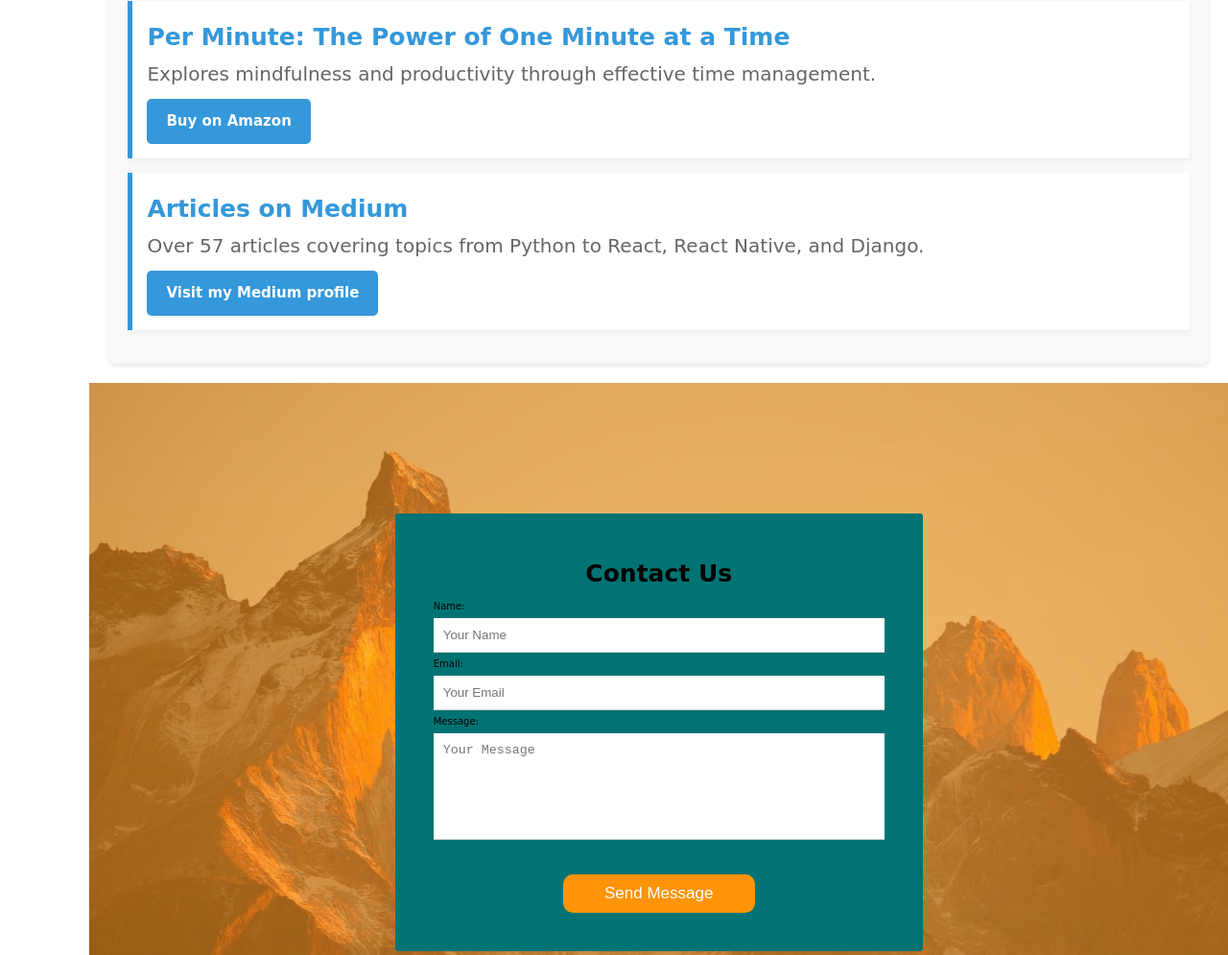
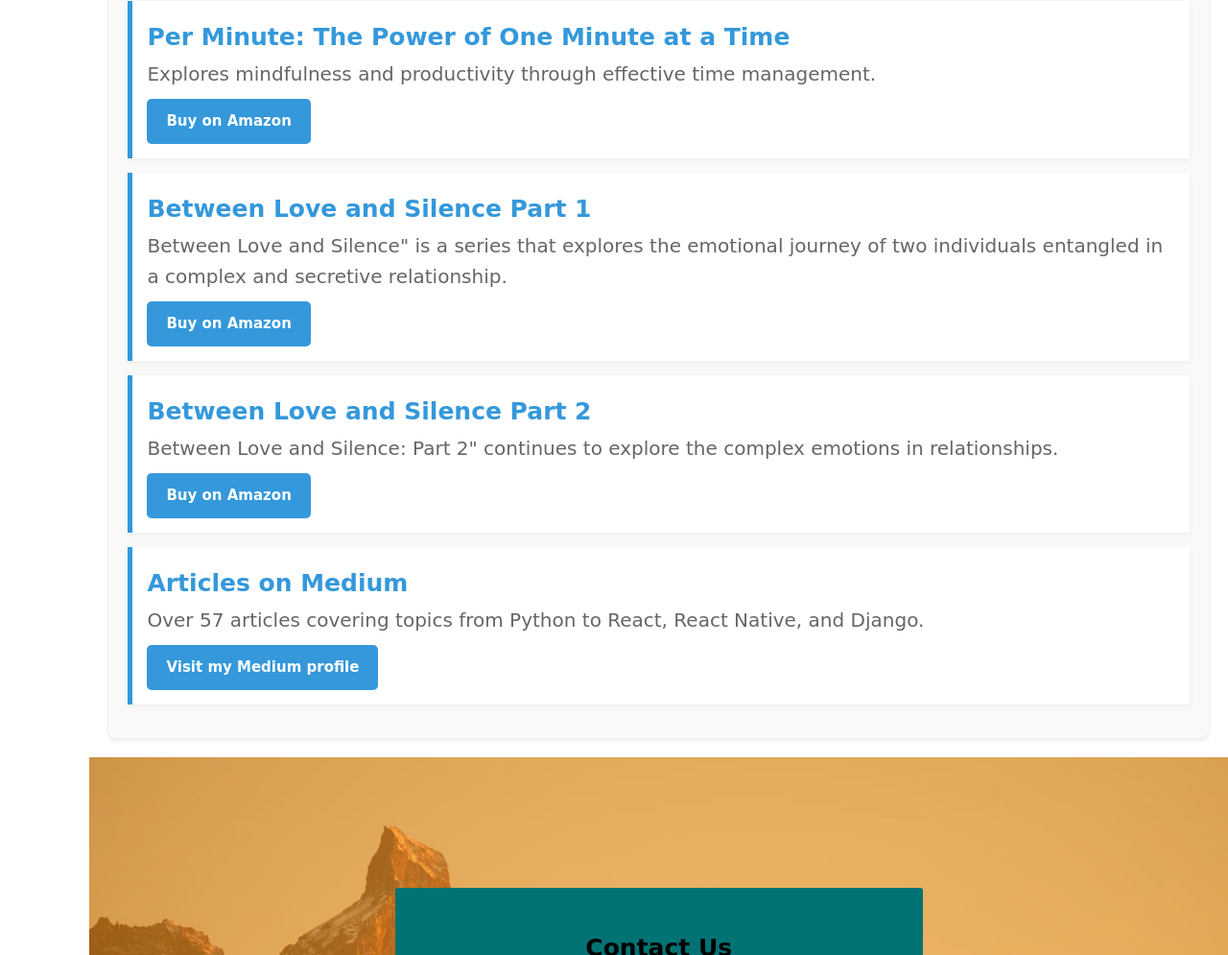
Before and after one commit to ruthcyg/porfolios, a plain HTML site: page index.html in a window 1280 px wide. Shown: the part 5065-6060 px from the top of the page at 96% size. Drawn offline with Linux system fonts and the light colour scheme; a web font is replaced by a local one.

Commit message:
Update index.html

```diff
--- a/index.html
+++ b/index.html
@@ -288,6 +288,16 @@ which showcase my ability to demystify complex concepts for a wide audience.
     <a href="https://www.amazon.com/dp/B0CWY54Y3X" class="btn">Buy on Amazon</a>
   </div>
   <div class="publication">
+    <h3>Between Love and Silence Part 1</h3>
+    <p>Between Love and Silence" is a series that explores the emotional journey of two individuals entangled in a complex and secretive relationship.</p>
+    <a href="https://amzn.in/d/06pUqEET" class="btn">Buy on Amazon</a>
+  </div>
+  <div class="publication">
+    <h3>Between Love and Silence Part 2</h3>
+    <p>Between Love and Silence: Part 2" continues to explore the complex emotions in relationships.</p>
+    <a href="https://amzn.in/d/5mCt94h" class="btn">Buy on Amazon</a>
+  </div>
+  <div class="publication">
     <h3>Articles on Medium</h3>
     <p>Over 57 articles covering topics from Python to React, React Native, and Django.</p>
     <a href="https://medium.com/@ewho.ruth2014" class="btn">Visit my Medium profile</a>
```
